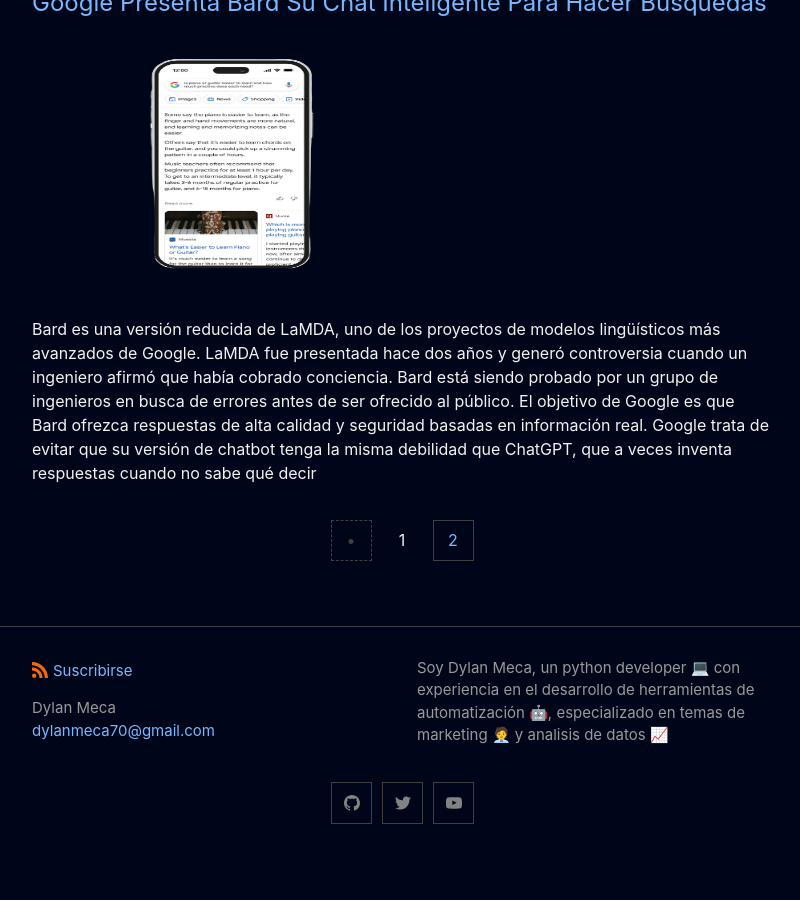
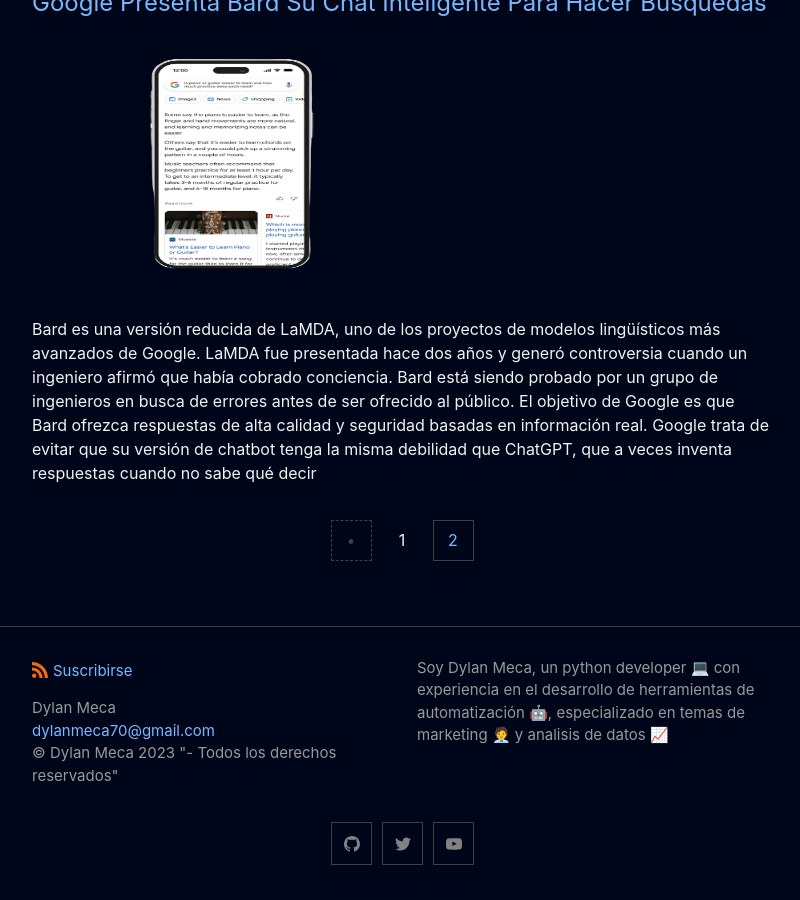
Before and after one commit to dylanmeca/dylanmeca.github.io, a Jekyll site: the page built from index.html, in a window 1280 px wide and 900 px high, scrolled down 4817 px. Shown: the whole window, without its empty margins (238-1038 px from the left). Built offline with Jekyll 4.4.1, drawn with Linux system fonts in a browser that asks for light colours; the list of posts is cut into pages by our own code; before the commit the page ends 5676 px from its top, so only the background shows below that.

Commit message:
Update footer.html

```diff
--- a/_includes/footer.html
+++ b/_includes/footer.html
@@ -20,6 +20,9 @@
           {% if site.author.email -%}
             <li><a class="u-email" href="mailto:{{ site.author.email | encode_email }}">{{ site.author.email }}</a></li>
           {%- endif %}
+          {% if site.copyright -%}
+            <li>&copy; {{ site.copyright }} {{ 'now' | date: "%Y" }} "- Todos los derechos reservados"</li>
+          {%- endif %}
         </ul>
       {%- endif %}
       </div>
```
